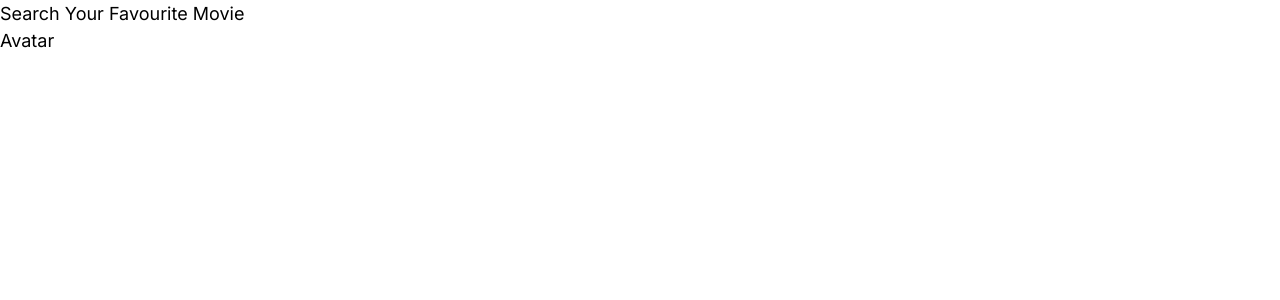
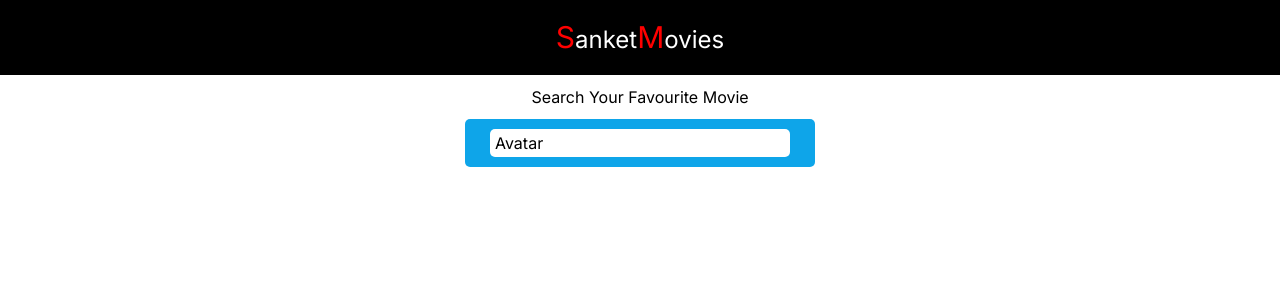
Before and after one commit to sanketkailkar/Movies-Context, a Next.js app: page /search in a window 1280 px wide. Shown: the top 300 px of the page. Built offline with nearby package versions, Linux system fonts and the light colour scheme; no server answers.

Commit message:
Style added

```diff
--- a/app/globals.css
+++ b/app/globals.css
@@ -2,12 +2,168 @@
 @tailwind components;
 @tailwind utilities;
 
-:root {
-  --foreground-rgb: 0, 0, 0;
-  --background-start-rgb: 214, 219, 220;
-  --background-end-rgb: 255, 255, 255;
+body{
+    scroll-behavior: smooth;
+    font-size: 16px;
 }
 
-body{
-  font-size:large;
+/* Search  */
+.search-section{
+    text-align: center;
 }
+
+.title{
+    font-size: 24px;
+    background-color: black;
+    color: white;
+    padding: 15px 0;
+}
+.title-letter{
+    font-size: 30px;
+    color: Red;
+}
+
+.title-desp{
+    margin: 10px 5px 10px;
+}
+
+.search-input{
+    border-radius: 5px;
+    padding: 2px 5px;
+    margin: 10px;
+    outline: none;
+    width: 300px;
+}
+
+.error{
+    color: red;
+    margin-top: 5px;
+}
+
+.form-input{
+    background-color: #0ea5e9;
+    border-radius: 5px;
+    width: 350px;
+    margin: auto;
+}
+
+/* Movies  */
+.movies-section{
+    width: 70vw;
+    margin: 50px auto;
+}
+
+.movies-card{
+    display: grid;
+    grid-template-columns: repeat(auto-fit, minmax(200px, 1fr));
+    gap: 20px;
+}
+
+.card{
+    border: 1px solid black;
+    border-radius: 15px;
+    padding: 15px 20px;
+    text-align: center;
+    display: flex;
+    justify-content: center;
+    align-items: center;
+    transition: 0.3s;
+    height: 320px;
+}
+
+.card:hover{
+    background-color: #1e293b;
+    color: white;
+}
+
+.movie-title{
+    font-size: 16px;
+    transition: 0.3s;
+}
+.card:hover .movie-title{
+    transform: translateY(-15px);
+}
+
+.movie-poster{
+    height: 250px;
+    border-radius: 15px;
+    transition: 0.3s;
+}
+
+.card:hover .movie-poster{
+    transform: scale(1.1);
+}
+
+/* Movie Page */
+.movie-page{
+    width: 100vw;
+    height: 100vh;
+    display: flex;
+    justify-content: center;
+    align-items: center;
+    flex-wrap: wrap;
+}
+
+.movie-section {
+    display: flex;
+    background-color: #1e293b;
+    padding: 25px;
+    border-radius: 20px;
+    gap: 20px;
+}
+
+.movie-img{
+    width: 200px;
+    height: 300px;
+    border-radius: 10px;
+    border: 1px solid white;
+}
+
+.col{
+    color: white;
+}
+
+.goback-btn{
+    margin: 20px auto;
+    padding: 10px 15px;
+    background-color: white;
+    color: #1e293b;
+    border-radius: 10px;
+}
+
+/* Loading  */
+.loading-section{
+    width: 100vw;
+    height: 100vh;
+    display: flex;
+    justify-content: center;
+    align-items: center;
+}
+
+.loading-div{
+    color: #111827;
+    font-size: 30px;
+}
+
+@media (max-width: 600px) {
+    .movies-card{
+        grid-template-columns: 1fr;
+    }
+    .card{
+        padding: 15px 20px;
+        height: 370px;
+    }
+    .movie-poster{
+        height: 300px;
+    }
+
+    .movie-section {
+        flex-direction: column;
+    }
+    .movie-img{
+        margin: auto;
+    }
+    .goback-btn{
+        margin-left: 90px;
+    }
+}
--- a/app/layout.js
+++ b/app/layout.js
@@ -17,7 +17,6 @@
           {children}
         </AppContextProvider>
       </body>
-
     </html>
   )
 }
--- a/app/page.js
+++ b/app/page.js
@@ -1,4 +1,5 @@
 "use client"
+import "./globals.css"
 import Search from './search/page'
 import Movies from './movies/page'
 
--- a/app/search/page.js
+++ b/app/search/page.js
@@ -6,16 +6,17 @@
     const { query, setQuery, isError } = useGlobalContext();
 
     return (
-        <section className="">
-            <h2>Search Your Favourite Movie</h2>
-            <form onSubmit={(e) => e.preventDefault()}>
+        <section className="search-section">
+            <h1 className="title"><span className="title-letter">S</span>anket<span className="title-letter">M</span>ovies</h1>
+            <h2 className="title-desp">Search Your Favourite Movie</h2>
+            <form onSubmit={(e) => e.preventDefault()} className="form-input">
                 <div>
-                    <input type="text" placeholder="search here..." className="border-4 border-solid border-slate-950  "
+                    <input type="text" placeholder="search here..." className="search-input"
                         value={query} onChange={(e) => setQuery(e.target.value)} />
                 </div>
             </form>
             <div className="card-error">
-                <p>{isError.show && isError.msg}</p>
+                <p className="error">{isError.show && isError.msg}</p>
             </div>
         </section>
     )
--- a/package.json
+++ b/package.json
@@ -16,7 +16,9 @@
     "next": "13.4.9",
     "postcss": "8.4.25",
     "react": "18.2.0",
-    "react-dom": "18.2.0",
-    "tailwindcss": "3.3.2"
+    "react-dom": "18.2.0"
+  },
+  "devDependencies": {
+    "tailwindcss": "^3.3.2"
   }
 }
--- a/tailwind.config.js
+++ b/tailwind.config.js
@@ -1,18 +1,8 @@
 /** @type {import('tailwindcss').Config} */
 module.exports = {
-  content: [
-    './src/pages/**/*.{js,ts,jsx,tsx,mdx}',
-    './src/components/**/*.{js,ts,jsx,tsx,mdx}',
-    './src/app/**/*.{js,ts,jsx,tsx,mdx}',
-  ],
+  content: ["./src/**/*.{html,js}"],
   theme: {
-    extend: {
-      backgroundImage: {
-        'gradient-radial': 'radial-gradient(var(--tw-gradient-stops))',
-        'gradient-conic':
-          'conic-gradient(from 180deg at 50% 50%, var(--tw-gradient-stops))',
-      },
-    },
+    extend: {},
   },
   plugins: [],
 }
```
Also changed, not shown: app/mainpage/page.js (deleted, +0 -16 lines), app/movies/[movie]/page.js (+21 -19 lines), app/movies/page.js (+11 -10 lines), app/context.js (line endings or trailing spaces), 1 other file (tests, documents, lock files or other folders).
